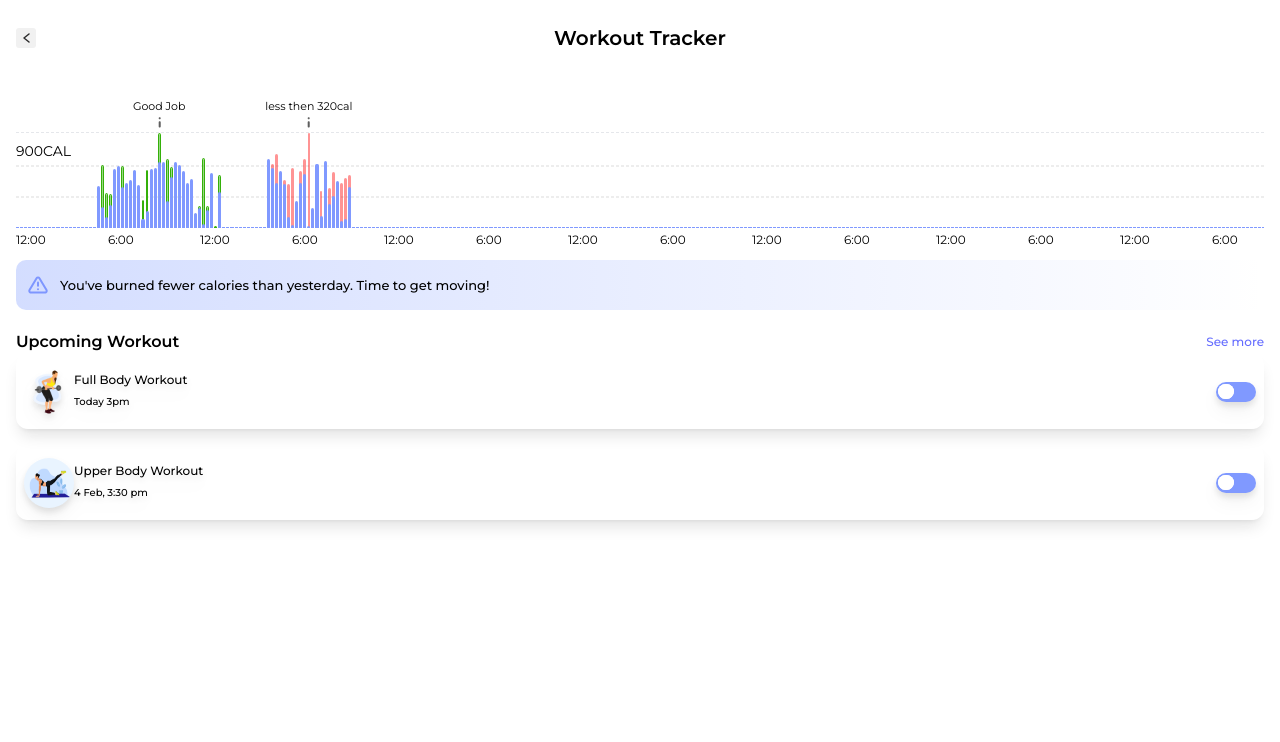
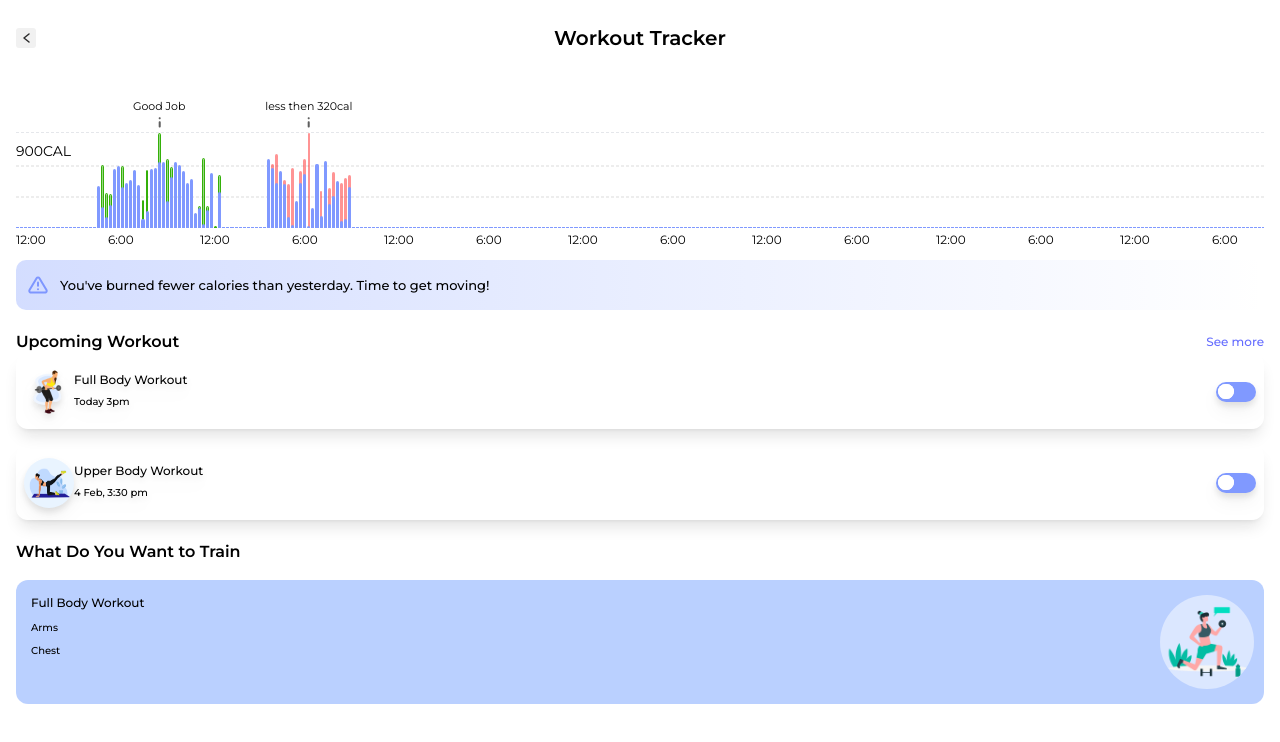
Before and after one commit to vaishnow/dacoid-fitness-preview, a React (Vite) app: page /progress-tracker in a window 1280 px wide. Shown: the top 742 px of the page. Built offline with nearby package versions, Linux system fonts and the light colour scheme.

Commit message:
add workout plans section

```diff
--- /dev/null
+++ b/src/components/WorkoutPlans.tsx
@@ -0,0 +1,24 @@
+import workout from "../assets/fullbody-arm.png";
+
+const WorkoutPlans = () => {
+  return (
+    <div className="my-5">
+      <h2 className="font-semibold mb-4">What Do You Want to Train</h2>
+      <div className="h-[124px] bg-[#8cb1ff99] flex p-[15px] pe-[10px] rounded-xl">
+        <div className="font-medium flex-grow">
+          <h3 className="text-xs mb-[9px]">Full Body Workout</h3>
+          <ul className="text-[10px]">
+            <li className="mb-2">Arms</li>
+            <li className="mb-2">Chest</li>
+          </ul>
+        </div>
+        <img
+          src={workout}
+          alt="Workout Plan"
+          className="bg-[#ffffff7a] rounded-full"
+        />
+      </div>
+    </div>
+  );
+};
+export default WorkoutPlans;
--- a/src/pages/Progress.tsx
+++ b/src/pages/Progress.tsx
@@ -2,6 +2,7 @@ import ProgressGraph from "../components/ProgressGraph";
 import chevronL from "../assets/chevron-left.svg";
 import WarningBanner from "../components/WarningBanner";
 import Upcoming from "../components/Upcoming";
+import WorkoutPlans from "../components/WorkoutPlans";
 
 const Progress = () => {
   return (
@@ -11,6 +12,7 @@ const Progress = () => {
       <ProgressGraph/>
       <WarningBanner/>
       <Upcoming/>
+      <WorkoutPlans/>
     </main>
   );
 };
```
